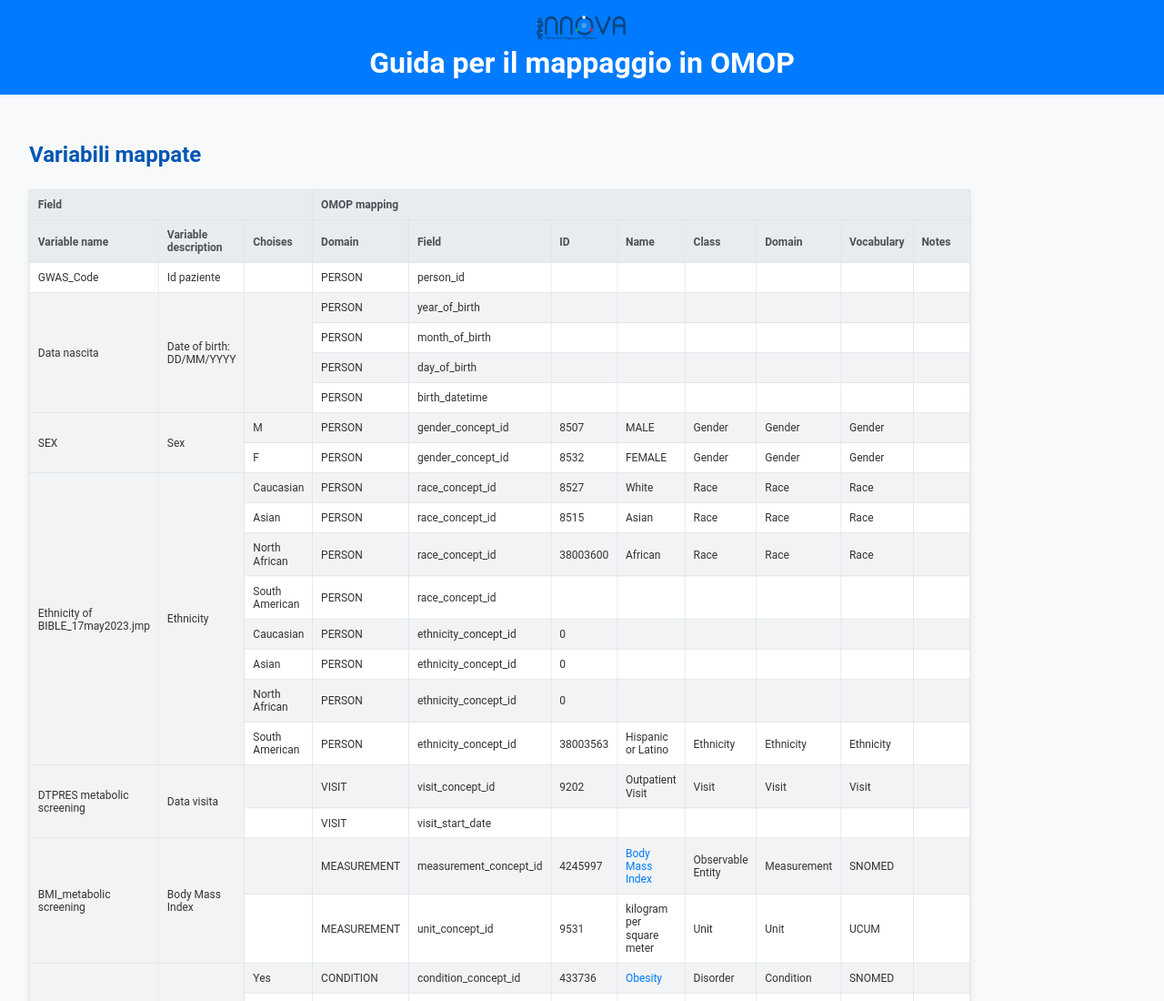
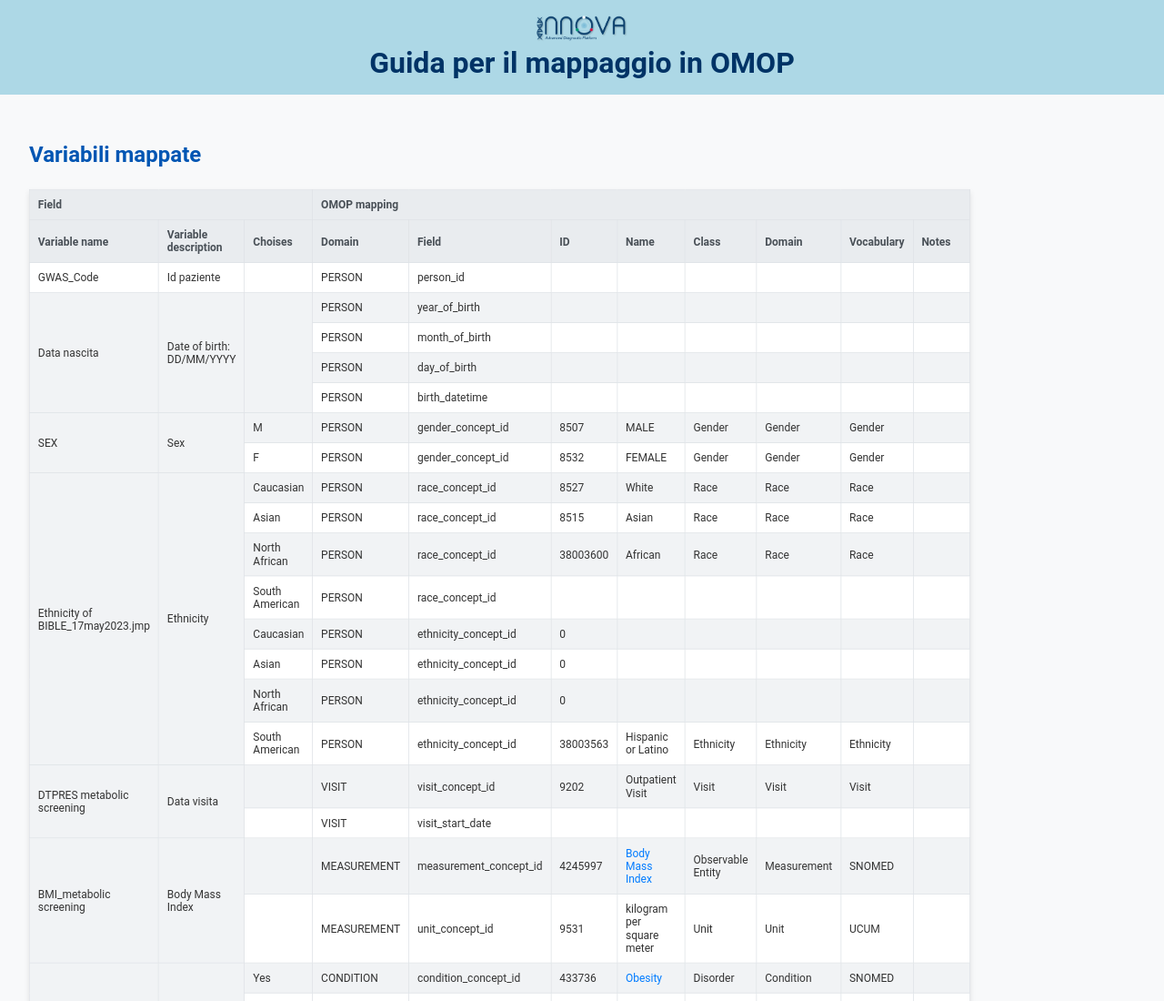
Before and after one commit to martina074/noel, a plain HTML site: page index.html in a window 1280 px wide. Shown: the top 1100 px of the page at 91% size. Drawn offline with Linux system fonts and the light colour scheme.

Commit message:
Update style.css

```diff
--- a/style.css
+++ b/style.css
@@ -8,8 +8,8 @@ body {
 }
 
 header {
-    background-color: #007bff;
-    color: white;
+    background-color: #add8e6;
+    color: #003366;
     padding: 1em 0;
     text-align: center;
 }
```
